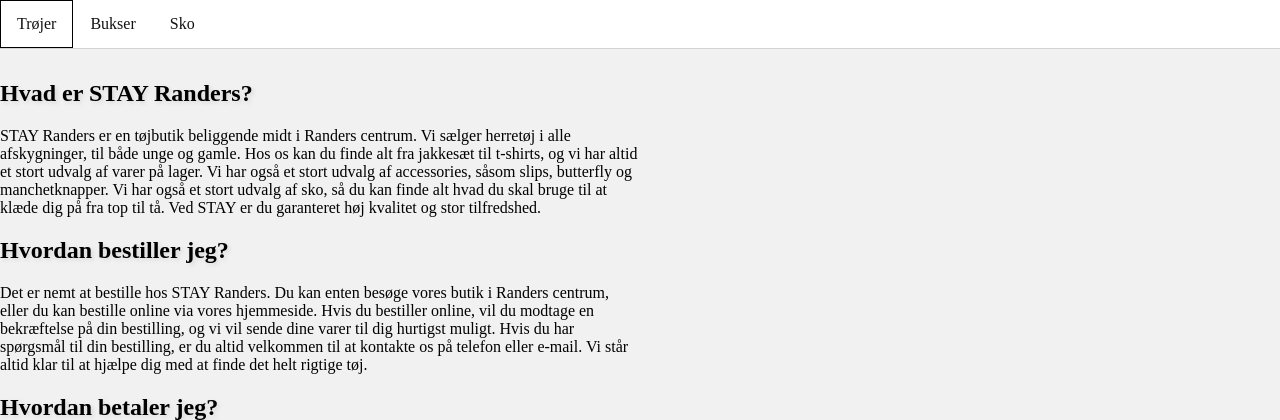
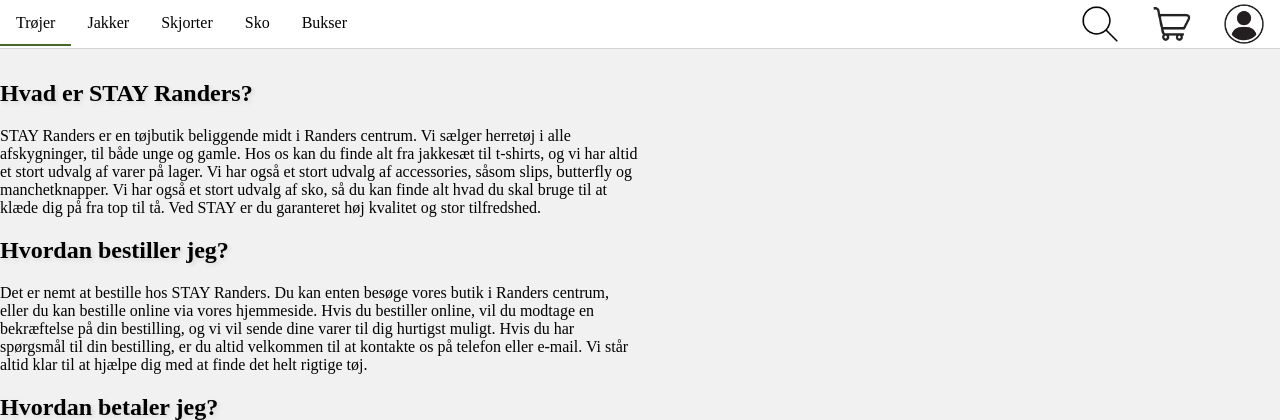
Before and after one commit to z0hnan/StayHjemmeside, a Flask app: page /FAQ in a window 1280 px wide. Shown: the top 420 px of the page. Run offline with Flask 3, Linux system fonts and the light colour scheme.

Commit message:
i cooka da pizza

```diff
--- a/static/styles/FAQ.css
+++ b/static/styles/FAQ.css
@@ -5,11 +5,13 @@ body {
   margin: 0;
   background-color: #f1f1f1;
 }
+
 .navbar-placeholder {
   height: 60px;
 }
+
 ul {
-    list-style-type: none;
+  list-style-type: none;;
   margin: 0;
   padding: 0;
   overflow: hidden;
@@ -21,19 +23,39 @@ body {
   z-index: 2;
 }
 
-  li {
-    float: left;
+
+.split {
+  float: right;
+  text-align: center;
+  padding: 4px 16px;
+
 }
 
-  li a {
+.non-split {
+  float: left;
   display: block;
   color: #111;
   text-align: center;
   padding: 14px 16px;
   text-decoration: none;
-    border: 1px solid white;
+  color: black;
+  position: relative; /* Added position relative */
 }
 
-  li a:hover {
-      border: 1px solid black;
+.non-split::after {
+  content: '';
+  position: absolute;
+  width: 100%; /* Adjust if needed */
+  height: 2px;
+  bottom: 0;
+  left: 0;
+  background-color: #46692a;
+  transform-origin: bottom;
+  transition: transform 0.25s ease-out, width 0.25s ease-out; /* Added width transition */
+  transform: scaleX(0);
 }
+
+.non-split:hover::after {
+  transform: scaleX(1);
+  width: 100%; /* Adjust if needed */
+}
--- a/templates/FAQ.html
+++ b/templates/FAQ.html
@@ -10,9 +10,14 @@
     <div class="navbar-placeholder"></div>
     <nav class="navbar">
         <ul class="navbar-list">
-            <li><a class="navbar-item" id="active" href="/index" >Trøjer</a></li>
-            <li><a class="navbar-item" href="/FAQ">Bukser</a></li>
-            <li><a class="navbar-item" href="/product">Sko</a></li>
+            <li><a class="navbar-item non-split" id="active" href="/" >Trøjer</a></li>
+            <li><a class="navbar-item non-split" href="#">Jakker</a></li>
+            <li><a class="navbar-item non-split" href="#">Skjorter</a></li>
+            <li><a class="navbar-item non-split" href="/product">Sko</a></li>
+            <li><a class="navbar-item non-split" href="#">Bukser</a></li>
+            <li><a href="#"><img class="navbar-item split"  src="/static/assets/profile.png" alt="Profil" width="40" height="40"></a></li>
+            <li><a href="#"><img class="navbar-item split"  src="/static/assets/cart.png" alt="Kurv" width="40" height="40"></a></li>
+            <li><a href="#"><img class="navbar-item split"  src="/static/assets/search.png" alt="Søg" width="40" height="40"></a></li>
         </ul>
     </nav>
     <h2>Hvad er STAY Randers?</h2>
--- a/templates/index.html
+++ b/templates/index.html
@@ -49,6 +49,6 @@
             <a class="grid-text" href="#">Rizz</a>
         </div>
     </div>
-    <p style="text-align: center; text-decoration: none; color: black;"><a href="FAQ.html">About us</a></p>
+    <p style="text-align: center; text-decoration: none; color: black;"><a href="/FAQ">About us</a></p>
 </body>
 </html>
```
Also changed, not shown: static/styles/product.css (+6 -26 lines), templates/product.html (+8 -3 lines). Lines whose indentation alone changed are shown as unchanged.
